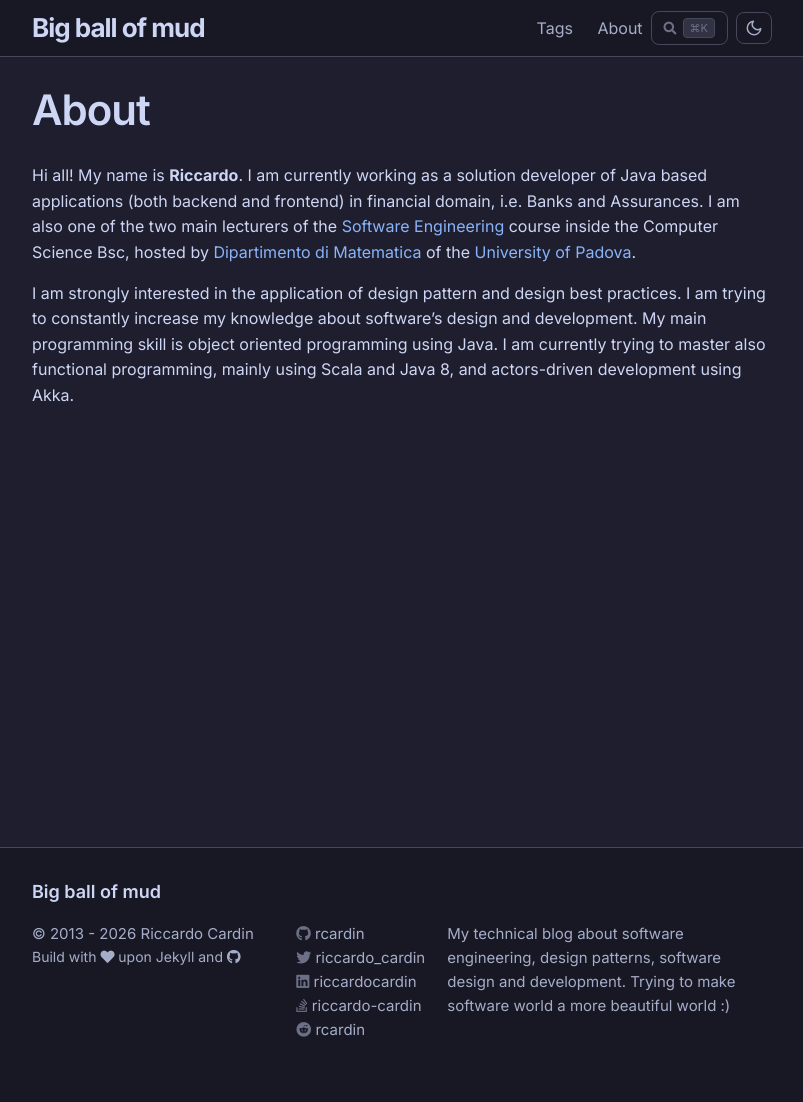
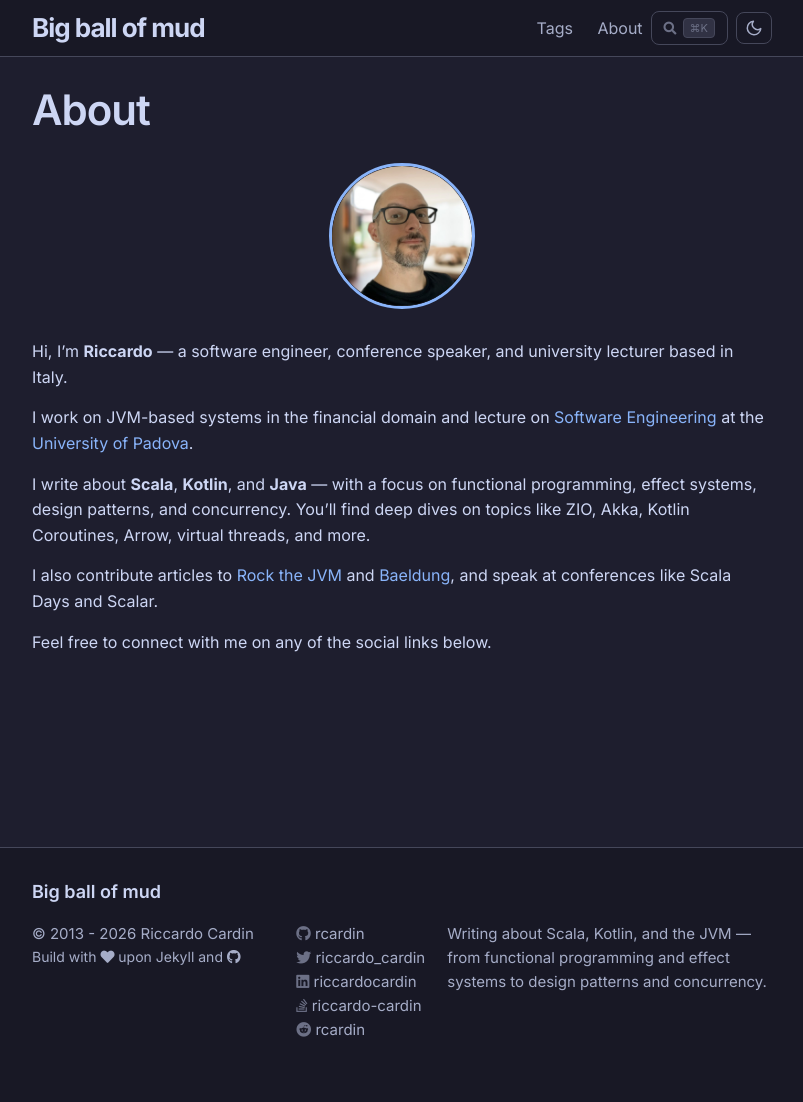
Before and after one commit to rcardin/rcardin.github.io, a Jekyll site: the page built from about.md, in a window 1280 px wide. Shown: the whole page, without its empty margins (238-1041 px from the left). Built offline with Jekyll 4.4.1, drawn with Linux system fonts in a browser that asks for light colours.

Commit message:
Added a profile picture and change the claim

```diff
--- a/_config.yml
+++ b/_config.yml
@@ -1,10 +1,9 @@
 # Site settings
 title: Big ball of mud
 email: riccardo.cardin@gmail.com
-description: > # this means to ignore newlines until "baseurl:"
-  My technical blog about software engineering, design patterns,
-  software design and development. Trying to make software world
-  a more beautiful world :)
+description: >
+  Writing about Scala, Kotlin, and the JVM — from functional programming
+  and effect systems to design patterns and concurrency.
 baseurl: "" # the subpath of your site, e.g. /blog/
 url: "http://rcardin.github.io" # the base hostname & protocol for your site
 twitter_username: riccardo_cardin
--- a/_sass/_components.scss
+++ b/_sass/_components.scss
@@ -1,3 +1,63 @@
+/**
+ * Hero section (homepage)
+ */
+.hero {
+    display: flex;
+    align-items: center;
+    gap: 24px;
+    margin-bottom: $spacing-unit * 1.5;
+    padding: 24px;
+    background-color: var(--bg-secondary);
+    border: 1px solid var(--border-subtle);
+    border-radius: 12px;
+
+    &__avatar {
+        width: 80px;
+        height: 80px;
+        border-radius: 50%;
+        object-fit: cover;
+        border: 2px solid var(--accent-primary);
+        flex-shrink: 0;
+    }
+
+    &__name {
+        font-size: 24px;
+        font-weight: 700;
+        margin-bottom: 4px;
+    }
+
+    &__tagline {
+        font-size: 15px;
+        color: var(--text-secondary);
+        margin-bottom: 0;
+        line-height: 1.5;
+    }
+}
+
+@include media-query($on-palm) {
+    .hero {
+        flex-direction: column;
+        text-align: center;
+        padding: 20px 16px;
+    }
+}
+
+/**
+ * About page header
+ */
+.about-header {
+    text-align: center;
+    margin-bottom: $spacing-unit;
+
+    &__avatar {
+        width: 140px;
+        height: 140px;
+        border-radius: 50%;
+        object-fit: cover;
+        border: 3px solid var(--accent-primary);
+    }
+}
+
 /**
  * Post cards
  */
--- a/about.md
+++ b/about.md
@@ -4,14 +4,16 @@ title: About
 permalink: /about/
 ---
 
-Hi all! My name is **Riccardo**. I am currently working as a solution developer of Java based
-applications (both backend and frontend) in financial domain, i.e. Banks and Assurances.
-I am also one of the two main lecturers of the [Software Engineering](http://www.math.unipd.it/~rcardin/sweb.html)
-course inside the Computer Science Bsc, hosted by [Dipartimento di Matematica](http://www.math.unipd.it/) of
-the [University of Padova](http://www.unipd.it/).
+<div class="about-header">
+  <img class="about-header__avatar" src="{{ site.baseurl }}/assets/profile.jpg" alt="Riccardo Cardin">
+</div>
 
-I am strongly interested in the application of design pattern and design best practices.
-I am trying to constantly increase my knowledge about software's design and development.
-My main programming skill is object oriented programming using Java. I am currently trying to
-master also functional programming, mainly using Scala and Java 8, and actors-driven development
-using Akka.
+Hi, I'm **Riccardo** — a software engineer, conference speaker, and university lecturer based in Italy.
+
+I work on JVM-based systems in the financial domain and lecture on [Software Engineering](http://www.math.unipd.it/~rcardin/sweb.html) at the [University of Padova](http://www.unipd.it/).
+
+I write about **Scala**, **Kotlin**, and **Java** — with a focus on functional programming, effect systems, design patterns, and concurrency. You'll find deep dives on topics like ZIO, Akka, Kotlin Coroutines, Arrow, virtual threads, and more.
+
+I also contribute articles to [Rock the JVM](https://blog.rockthejvm.com) and [Baeldung](https://www.baeldung.com), and speak at conferences like Scala Days and Scalar.
+
+Feel free to connect with me on any of the social links below.
```
Also changed, not shown: index.html (+9 -1 lines), assets/profile.jpg (added).
